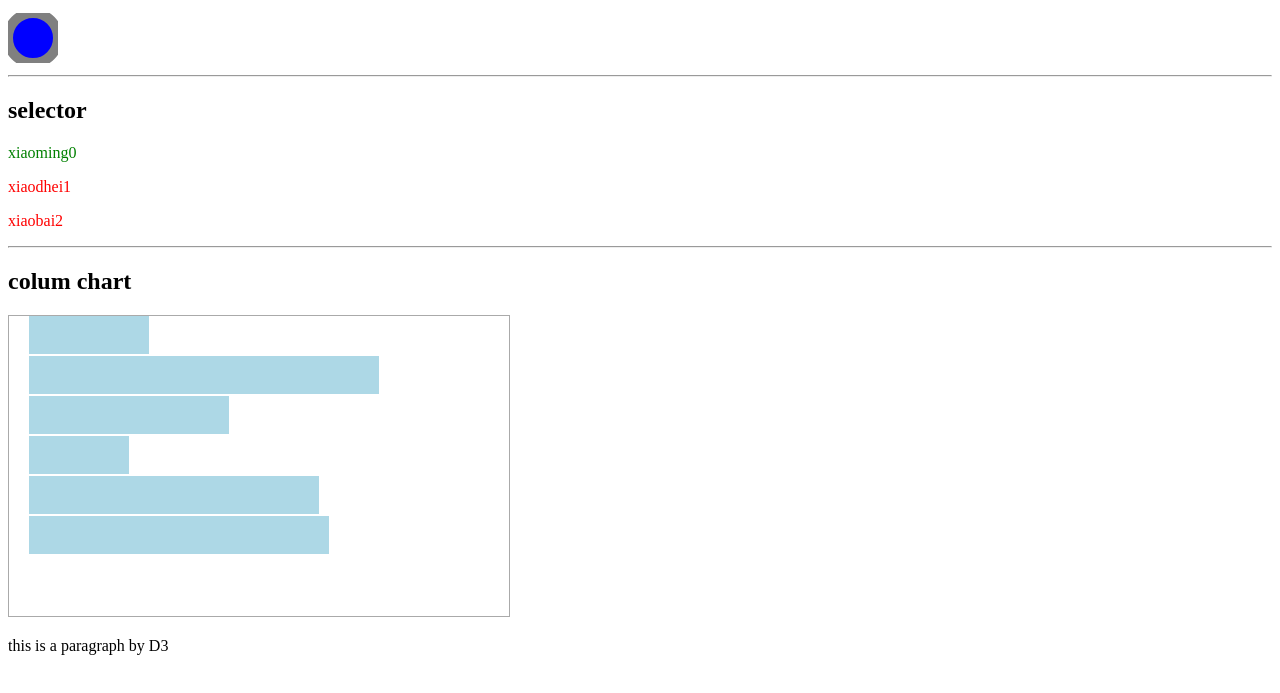
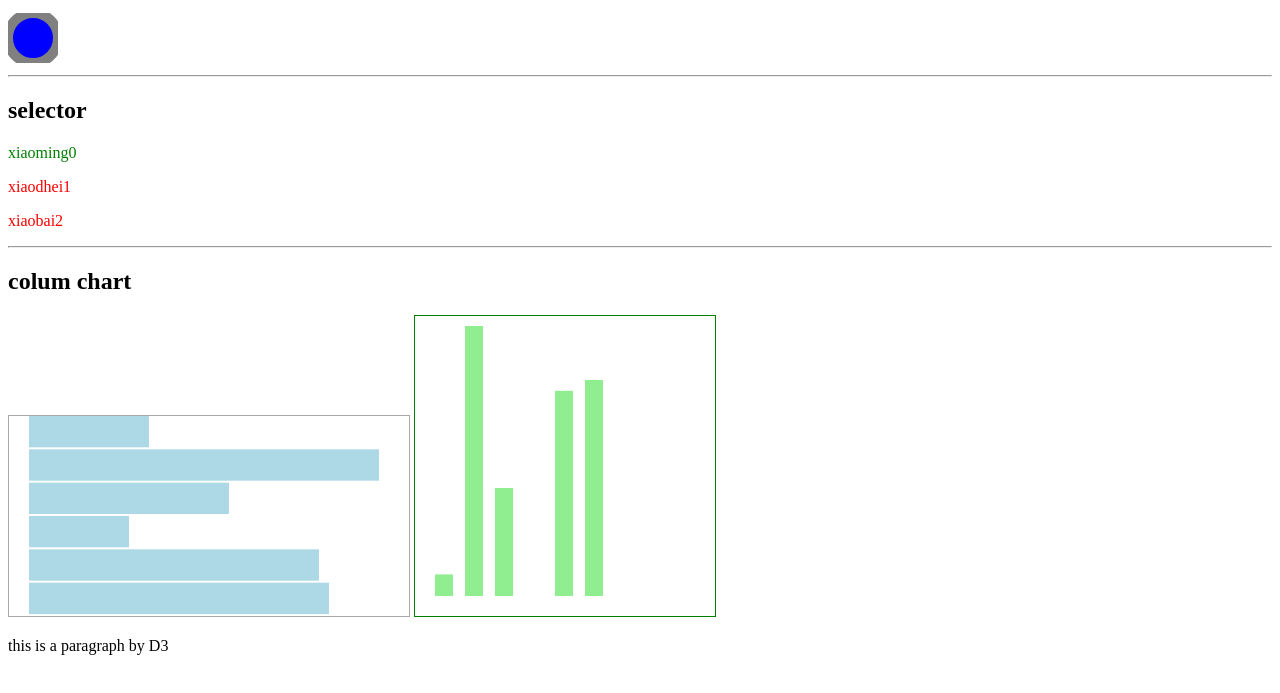
Before and after one commit to xenonflash/try-D3, a website: page index.html in a window 1280 px wide. Shown: the part 101-794 px from the top of the page. Drawn offline with nearby package versions, Linux system fonts and the light colour scheme.

Commit message:
添加线性比例尺

```diff
--- a/index.html
+++ b/index.html
@@ -25,6 +25,7 @@
   <hr>
     <h2>colum chart</h2>
     <svg id = "colum-chart" ></svg>
+    <svg id = "colum-chart-2" ></svg>
 
   <script src="./node_modules/d3/build/d3.min.js"></script>
   <script>
@@ -43,11 +44,11 @@
       .style('color', 'green');
 /*********************colum chart *********************/
     var columChart = d3.select('#colum-chart')
-      .attr('width', 500)
-      .attr('height', 300)
+      .attr('width', 400)
+      .attr('height', 200)
       .style('border', '1px solid #aaa');
     var dataset = [120, 350, 200, 100, 290, 300];
-    var columHeight = 40;
+    var columHeight = 200 / dataset.length;
     columChart.selectAll('rect')
               .data(dataset)
               .enter()
@@ -57,6 +58,23 @@
               .attr('width', (d, i) => (d))
               .attr('height', columHeight - 2)
               .attr('fill', 'lightblue');
+  /********************** 使用比例尺的水平柱状图 ***********************/
+    var columChart2 = d3.select('#colum-chart-2').attr('width', 300).attr('height', 300).style('border', "1px solid green");
+    // 定义线性比例尺
+    var linear = d3.scaleLinear()
+                          .domain([d3.min(dataset),d3.max(dataset)])
+                          .range([0, 270]);
+    console.log(linear);
+    columChart2.selectAll("rect")
+               .data(dataset)
+               .enter()
+               .append('rect')
+               .attr('x', (d, i) => (i * 30 + 20))
+               .attr('y', (d) => (280 - linear(d)))
+               .attr('width', 18)
+               .attr('height', (d) => (linear(d)))
+               .attr('fill', 'lightgreen');
+/*********************  使用坐标轴  ***********************************/
   </script>
 </body>
 
```
